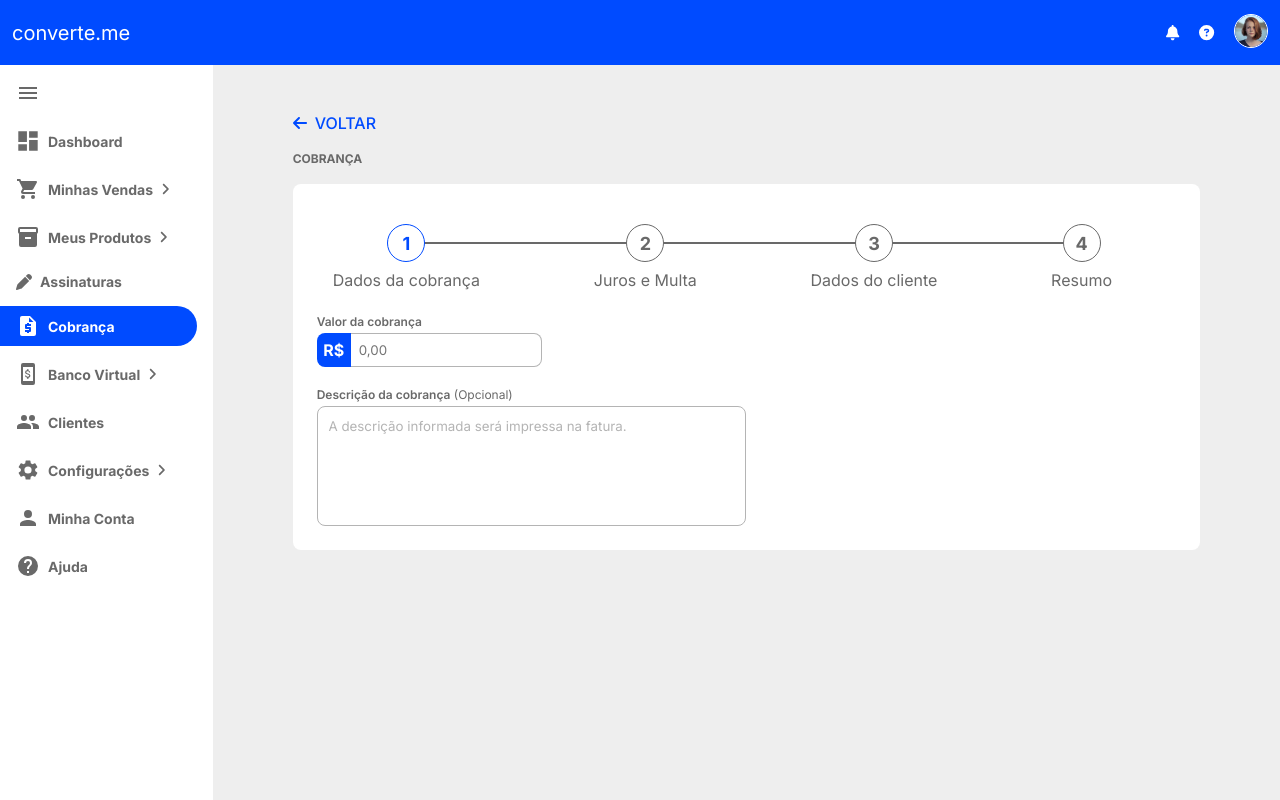
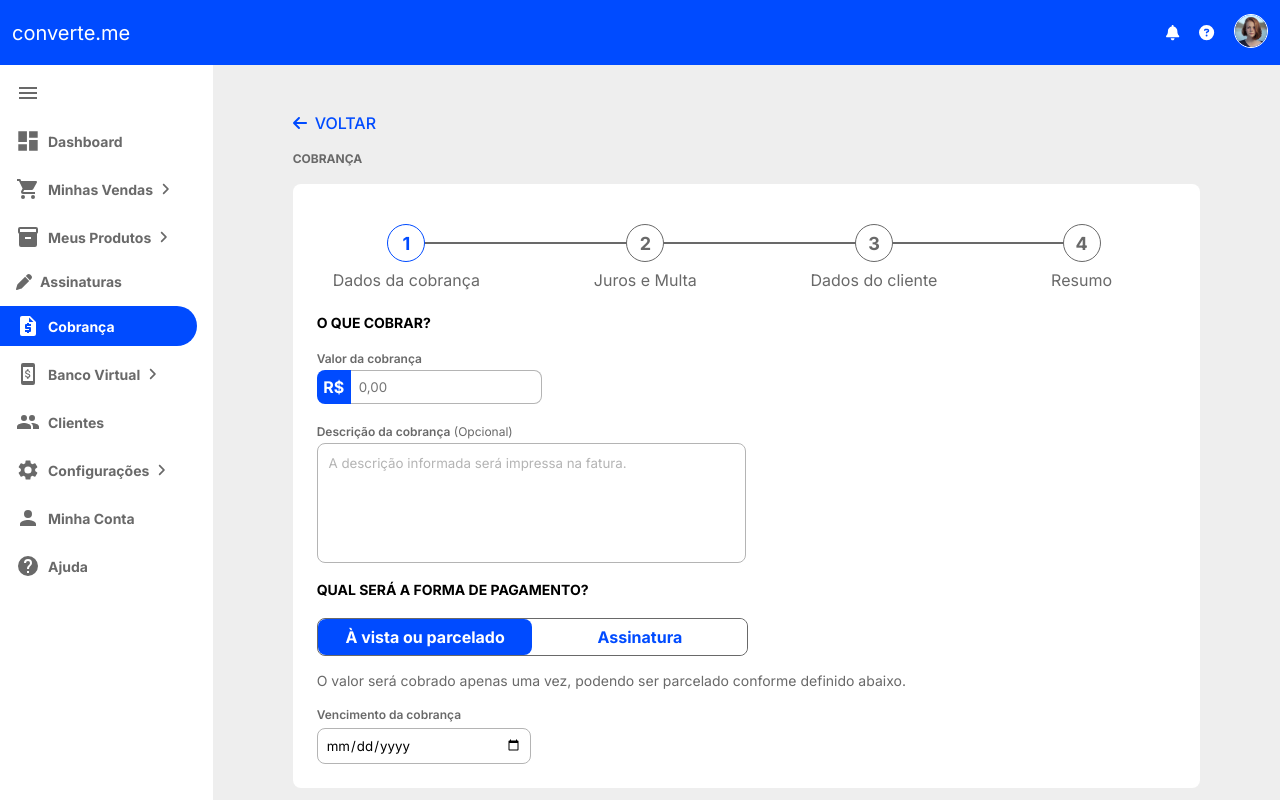
Before and after one commit to oliveirarod/converteme-test, a React (Create React App) app: page / in a window 1280 px wide. Built offline with nearby package versions, Linux system fonts and the light colour scheme.

Commit message:
Cria CustomInput

```diff
--- a/src/components/Forms/ChargeForm/ChargeForm.tsx
+++ b/src/components/Forms/ChargeForm/ChargeForm.tsx
@@ -7,19 +7,41 @@ import { ChargeFormContainer } from "./ChargeFormStyle";
 // Components
 import CustomInput from "../PrefixInput/PrefixInput";
 import CostumTextArea from "../CustomTextArea/CostumTextArea";
+import CustomSwitch from "../CustomSwitch/CustomSwitch";
+import InCashOption from "../PaymentOptions/InCashOption";
+import SignatureOption from "../PaymentOptions/SignatureOption";
 
 const ChargeForm = () => {
   const [chargeValue, setChargeValue] = useState(0);
   const [description, setDescription] = useState("");
+  const [isSignatureSelected, setIsSignatureSelected] = useState(false);
+
+  console.log(chargeValue);
 
   return (
     <ChargeFormContainer>
-      <CustomInput value={chargeValue} setValue={setChargeValue} />
+      <div className="dark-form-text">O que cobrar?</div>
+
+      <CustomInput setValue={setChargeValue} />
       <CostumTextArea
         placeholder="A descrição informada será impressa na fatura."
         value={description}
         setValue={setDescription}
       />
+
+      <div className="dark-form-text">Qual será a forma de pagamento?</div>
+
+      <CustomSwitch
+        value={isSignatureSelected}
+        setValue={setIsSignatureSelected}
+      />
+
+      <div className="payment-info-text">
+        O valor será cobrado apenas uma vez, podendo ser parcelado conforme
+        definido abaixo.
+      </div>
+
+      {isSignatureSelected ? <SignatureOption /> : <InCashOption />}
     </ChargeFormContainer>
   );
 };
--- a/src/components/Forms/ChargeForm/ChargeFormStyle.ts
+++ b/src/components/Forms/ChargeForm/ChargeFormStyle.ts
@@ -1,5 +1,21 @@
 import styled from "styled-components";
 
 export const ChargeFormContainer = styled.div`
+	.dark-form-text {
+		color: var(--black);
+		font-size: 0.875rem;
+		font-weight: bold;
+		text-transform: uppercase;
+		margin-bottom: 1.25rem;
 
+		&:not(:first-child) {
+			margin-top: 1.125rem;
+		}
+	}
+
+	.payment-info-text {
+		font-size: 0.875rem;
+		color: var(--grey-color);
+		margin: 1rem 0 1.125rem;
+	}
 `
--- /dev/null
+++ b/src/components/Forms/CustomInput/CustomInput.tsx
@@ -0,0 +1,37 @@
+import { CustomInputContainer } from "./CustomInputStyle";
+
+type CustomInputProps = {
+  label: string;
+  value: string;
+  setValue: (value: string) => void;
+};
+
+const CustomInput = ({ label, value, setValue }: CustomInputProps) => {
+  const handleDate = (currentDate: boolean, maxYear: number = 0) => {
+    const today = new Date();
+    const month = String(today.getMonth() + 1).padStart(2, "0");
+    const day = String(today.getDate()).padStart(2, "0");
+    let year = today.getFullYear();
+
+    if (!currentDate) {
+      year = year + maxYear;
+    }
+
+    return `${year}-${month}-${day}`;
+  };
+
+  return (
+    <CustomInputContainer>
+      <span className="input-label">{label}</span>
+
+      <input
+        type="date"
+        min={handleDate(true)}
+        max={handleDate(false, 10)}
+        className="custom-input-field"
+      />
+    </CustomInputContainer>
+  );
+};
+
+export default CustomInput;
--- /dev/null
+++ b/src/components/Forms/CustomInput/CustomInputStyle.ts
@@ -0,0 +1,25 @@
+import styled from "styled-components";
+
+export const CustomInputContainer = styled.div`
+  display: flex;
+  flex-direction: column;
+  width: 25%;
+
+	.input-label {
+		color: var(--grey-color);
+		font-size: 0.75rem;
+		font-weight: 600;
+		margin-bottom: 0.375rem;
+	}
+
+  .custom-input-field {
+    height: 2.125rem;
+    border: 1px solid var(--light-grey-color);
+    border-radius: 0.5rem;
+    padding: 0 0.5rem;
+
+    &:focus {
+      outline: none;
+    }
+  }
+`;
--- /dev/null
+++ b/src/components/Forms/PaymentOptions/InCashOption.tsx
@@ -0,0 +1,14 @@
+import { useState } from "react";
+import CustomInput from "../CustomInput/CustomInput";
+
+const InCashOption = () => {
+  const [chargeDate, setChargeDate] = useState("");
+
+  return (
+    <div>
+      <CustomInput label="Vencimento da cobrança" value={chargeDate} setValue={setChargeDate} />
+    </div>
+  );
+};
+
+export default InCashOption;
--- /dev/null
+++ b/src/components/Forms/PaymentOptions/SignatureOption.tsx
@@ -0,0 +1,9 @@
+const SignatureOption = () => {
+  return (
+    <div>
+      <h1>SignatureOption</h1>
+    </div>
+  );
+};
+
+export default SignatureOption;
```
